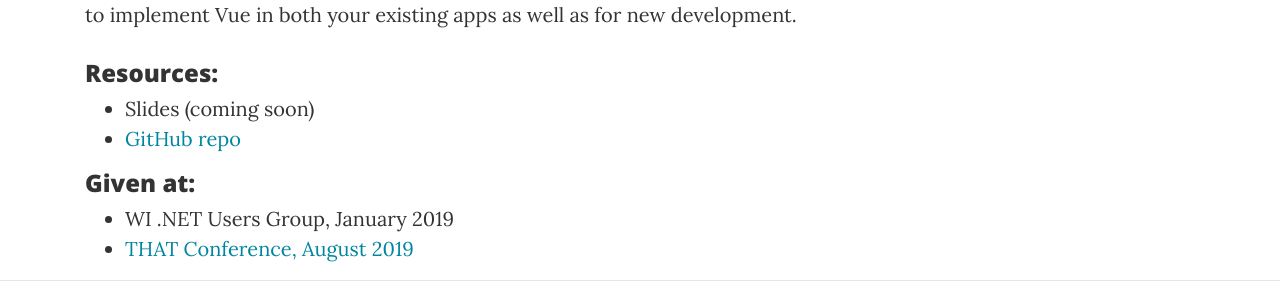
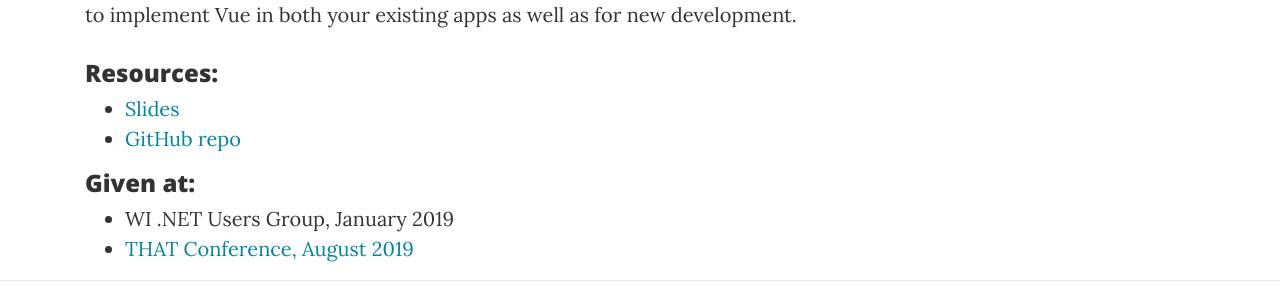
Before and after one commit to mmillican/mmillican.github.io, a Jekyll site: the page built from talks/index.html, in a window 1280 px wide. Shown: the part 880-1171 px from the top of the page. Built offline with Jekyll 4.4.1, drawn with Linux system fonts in a browser that asks for light colours; comment, search, counter and statistics services are not loaded.

Commit message:
Add TC vue slides

```diff
--- a/talks/index.html
+++ b/talks/index.html
@@ -26,7 +26,7 @@ header-img: 'img/mke-skyline-02.jpg'
 
     <h4>Resources:</h4>
     <ul>
-        <li>Slides (coming soon)</li>
+        <li><a href="/slides/TC2019-AspnetCore-Vue.pptx">Slides</a></li>
         <li><a href="https://github.com/mmillican/aspnetcore-vue-talk">GitHub repo</a></li>
     </ul>
 
```
Also changed, not shown: 1 other file.
